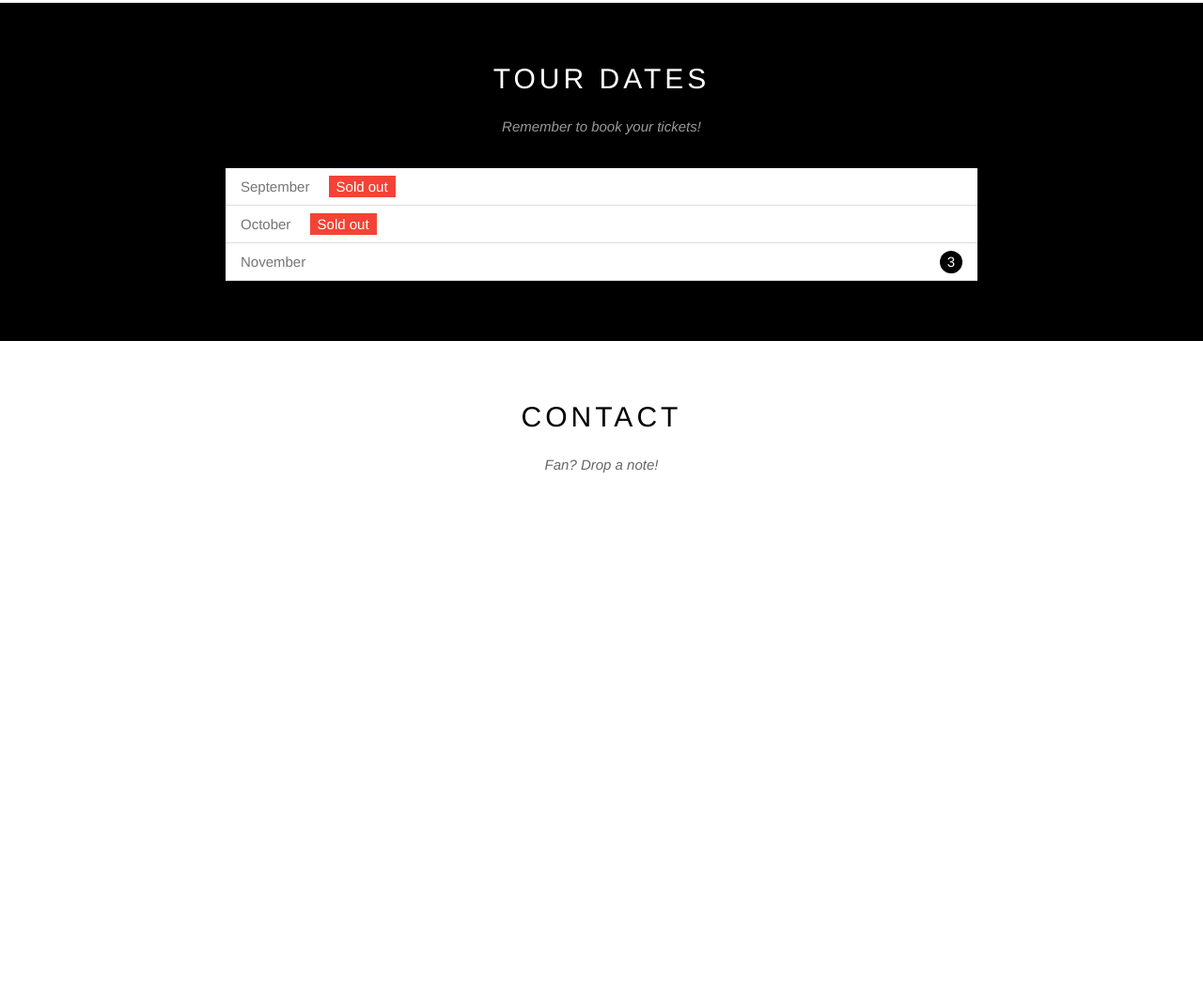
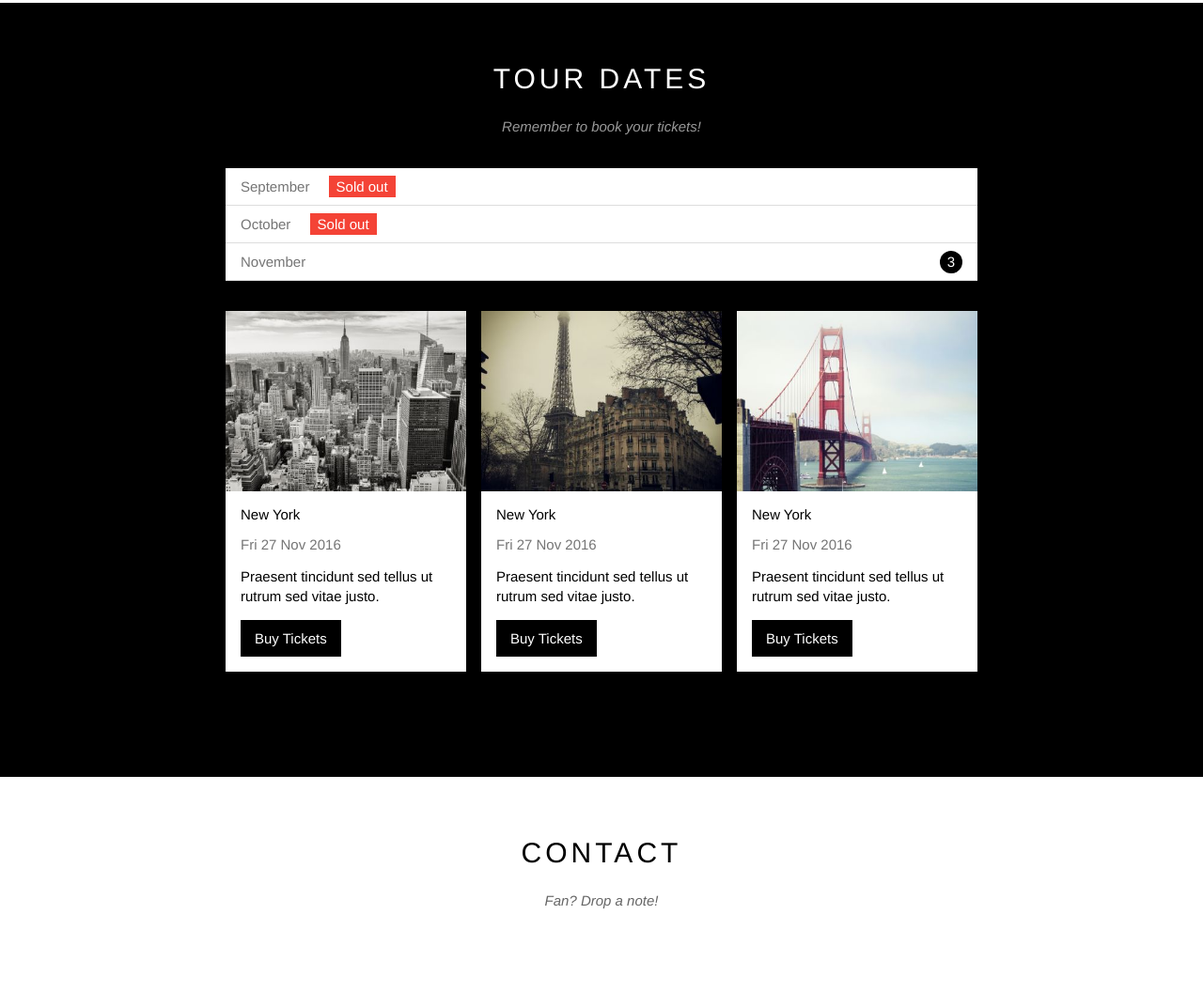
Before and after one commit to maiquang04/w3-band, a plain HTML site: page index.html in a window 1280 px wide. Shown: the part 1238-2294 px from the top of the page at 94% size. Before the commit the page ends 1830 px from the top, so only its background shows below. Drawn offline with Linux system fonts and the light colour scheme.

Commit message:
tour places css

```diff
--- a/assets/css/style.css
+++ b/assets/css/style.css
@@ -240,6 +240,61 @@ html {
     line-height: 24px;
     margin-top: -3px;
 }
+
+.places-list {
+    margin: 32px -8px 48px;
+}
+
+.place-item {
+    float: left;
+    width: calc(100% / 3);
+    padding: 0 8px;
+}
+
+.place-img {
+    width: 100%;
+    display: block;
+}
+
+.place-img:hover {
+    opacity: 0.6;
+}
+
+.place-body {
+    background-color: #fff;
+    padding: 16px;
+    font-size: 15px;
+}
+
+.place-heading {
+    font-size: 15px;
+    font-weight: 550;
+}
+
+.place-time {
+    margin-top: 15px;
+    color: #757575;
+}
+
+.place-desc {
+    margin-top: 15px;
+    line-height: 1.4;
+}
+
+.place-buy-button {
+    color: #fff;
+    background-color: #000;
+    text-decoration: none;
+    padding: 11px 15px;
+    display: inline-block;
+    margin-top: 15px;
+}
+
+.place-buy-button:hover {
+    background-color: #ccc;
+    color: #000;
+}
+
 /* FOOTER SECTION */
 #footer {
 
--- a/index.html
+++ b/index.html
@@ -74,10 +74,44 @@
                 <div class="content-section">
                     <h2 class="section-heading text-white">Tour dates</h2>
                     <p class="section-sub-heading text-white">Remember to book your tickets!</p>
+
+                    <!-- Tickets -->
                     <div class="tickets-list">
                         <li>September <span class="sold-out">Sold out</span></li>
                         <li>October <span class="sold-out">Sold out</span></li>
                         <li>November <span class="quantity">3</span></li>
+                    </div>
+
+                    <!-- Places -->
+                    <div class="places-list">
+                        <div class="place-item">
+                            <img src="/assets/img/places/place1.jpg" alt="New York" class="place-img">
+                            <div class="place-body">
+                                <h3 class="place-heading">New York</h3>
+                                <p class="place-time">Fri 27 Nov 2016</p>
+                                <p class="place-desc">Praesent tincidunt sed tellus ut rutrum sed vitae justo.</p>
+                                <a href="#" class="place-buy-button">Buy Tickets</a>
+                            </div>
+                        </div>
+                        <div class="place-item">
+                            <img src="/assets/img/places/place2.jpg" alt="New York" class="place-img">
+                            <div class="place-body">
+                                <h3 class="place-heading">New York</h3>
+                                <p class="place-time">Fri 27 Nov 2016</p>
+                                <p class="place-desc">Praesent tincidunt sed tellus ut rutrum sed vitae justo.</p>
+                                <a href="#" class="place-buy-button">Buy Tickets</a>
+                            </div>
+                        </div>
+                        <div class="place-item">
+                            <img src="/assets/img/places/place3.jpg" alt="New York" class="place-img">
+                            <div class="place-body">
+                                <h3 class="place-heading">New York</h3>
+                                <p class="place-time">Fri 27 Nov 2016</p>
+                                <p class="place-desc">Praesent tincidunt sed tellus ut rutrum sed vitae justo.</p>
+                                <a href="#" class="place-buy-button">Buy Tickets</a>
+                            </div>
+                        </div>
+                        <div class="clear"></div>
                     </div>
                 </div>
             </div>
```
Also changed, not shown: assets/img/places/place1.jpg (added), assets/img/places/place2.jpg (added), assets/img/places/place3.jpg (added).
